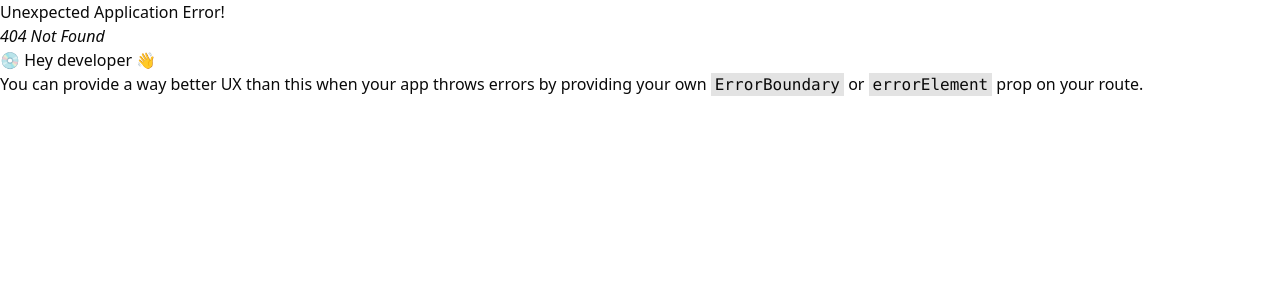
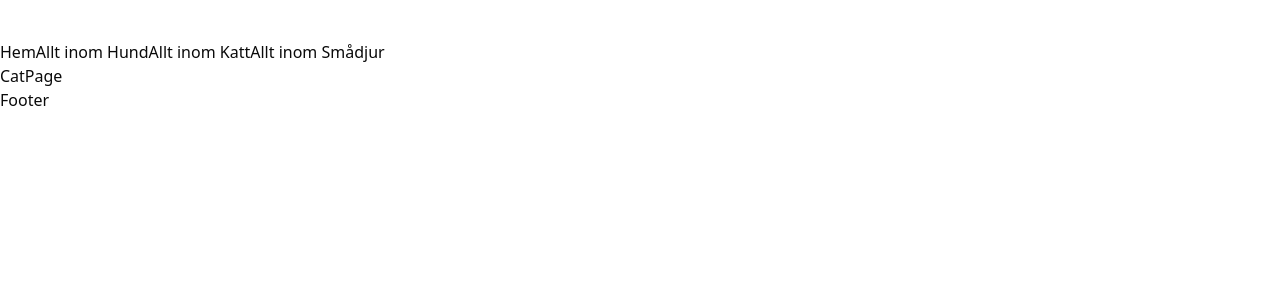
Before and after one commit to xintic/ITHS-labb-3-fullstack, a React (Vite) app in the folder Client/: page /katt in a window 1280 px wide. Before the commit this address had no page. Shown: the top 300 px of the page. Built offline with nearby package versions, Linux system fonts and the light colour scheme.

Commit message:
Routing Setup.

```diff
--- a/Client/src/App.tsx
+++ b/Client/src/App.tsx
@@ -4,14 +4,22 @@ import {
   createRoutesFromElements,
   RouterProvider
 } from 'react-router-dom';
+import MainLayout from './layouts/MainLayout';
 import LandingPage from './pages/LandingPage';
-import MainLayout from './layouts/MainLayout';
+import DogPage from './pages/DogPage';
+import CatPage from './pages/CatPage';
+import SmallAnimalsPage from './pages/SmallAnimalsPage';
+import NotFoundPage from './pages/NotFoundPage';
 import './index.css';
 
 const router = createBrowserRouter(
   createRoutesFromElements(
     <Route path="/" element={<MainLayout />}>
       <Route index element={<LandingPage />} />
+      <Route path="/hund" element={<DogPage />} />
+      <Route path="/katt" element={<CatPage />} />
+      <Route path="/smadjur" element={<SmallAnimalsPage />} />
+      <Route path="*" element={<NotFoundPage />} />
     </Route>
   )
 );
--- a/Client/src/components/Navbar.tsx
+++ b/Client/src/components/Navbar.tsx
@@ -1,5 +1,25 @@
+import { NavLink } from 'react-router-dom';
+import logo from '@/assets/petly-logo.webp';
 const Navbar = () => {
-  return <div>Navbar</div>;
+  return (
+    <nav>
+      <div>
+        <NavLink to="/" className={({ isActive }) => (isActive ? '' : '')}>
+          <img src={logo} alt="Petly" />
+          Hem
+        </NavLink>
+        <NavLink to="/hund" className={({ isActive }) => (isActive ? '' : '')}>
+          Allt inom Hund
+        </NavLink>
+        <NavLink to="/katt" className={({ isActive }) => (isActive ? '' : '')}>
+          Allt inom Katt
+        </NavLink>
+        <NavLink to="/smadjur" className={({ isActive }) => (isActive ? '' : '')}>
+          Allt inom Smådjur
+        </NavLink>
+      </div>
+    </nav>
+  );
 };
 
 export default Navbar;
--- /dev/null
+++ b/Client/src/pages/CatPage.tsx
@@ -0,0 +1,4 @@
+const CatPage = () => {
+  return <div>CatPage</div>;
+};
+export default CatPage;
--- /dev/null
+++ b/Client/src/pages/DogPage.tsx
@@ -0,0 +1,4 @@
+const DogPage = () => {
+  return <div>DogPage</div>;
+};
+export default DogPage;
--- /dev/null
+++ b/Client/src/pages/NotFoundPage.tsx
@@ -0,0 +1,4 @@
+const NotFoundPage = () => {
+  return <div>NotFoundPage</div>;
+};
+export default NotFoundPage;
--- /dev/null
+++ b/Client/src/pages/SmallAnimalsPage.tsx
@@ -0,0 +1,4 @@
+const SmallAnimalsPage = () => {
+  return <div>SmallAnimalsPage</div>;
+};
+export default SmallAnimalsPage;
```
